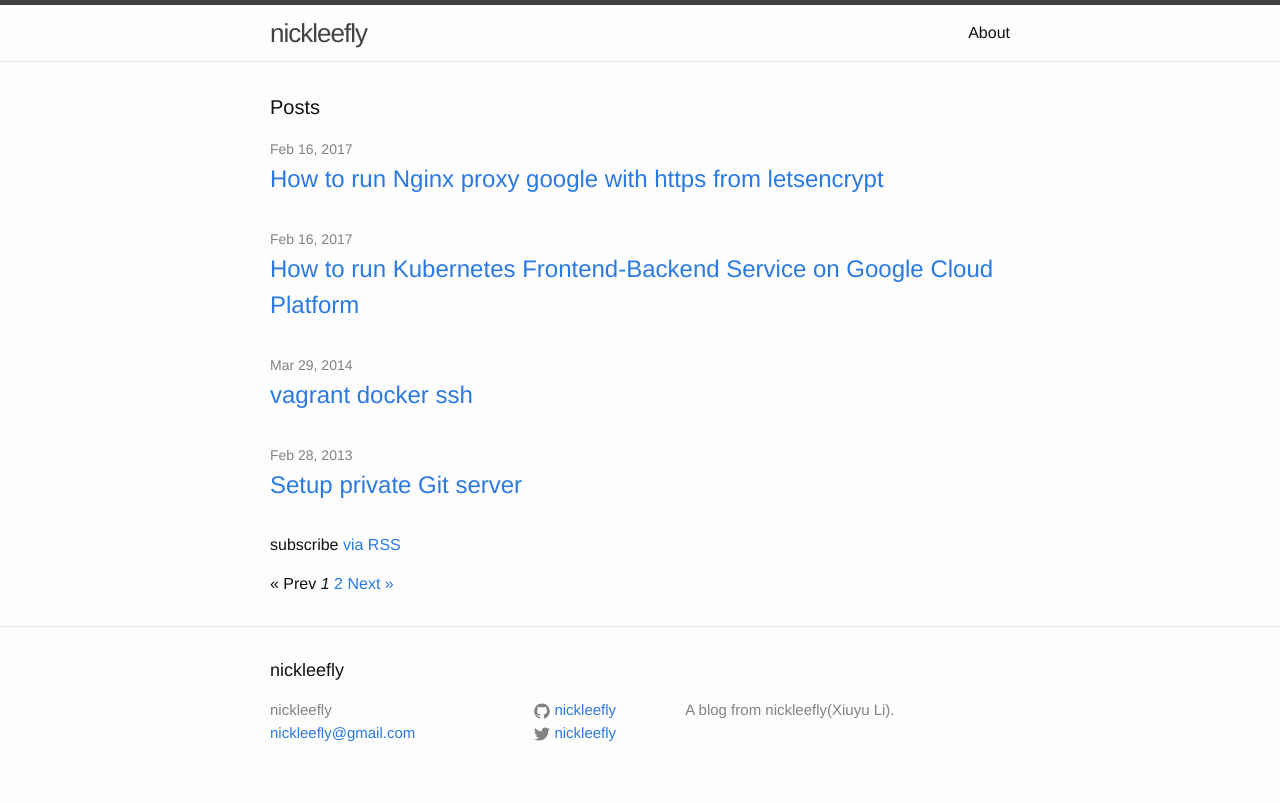
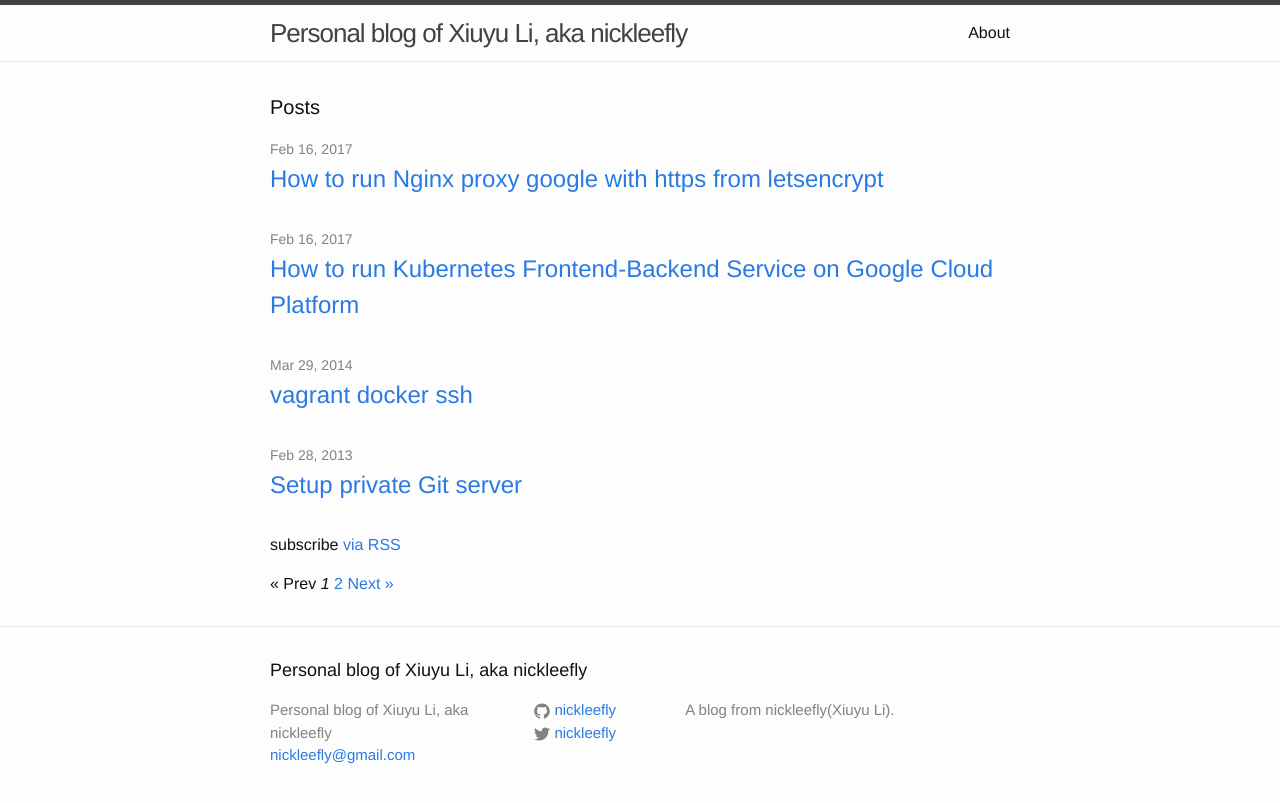
Before and after one commit to nickleefly/nickleefly.github.io, a Jekyll site: the page built from index.html, in a window 1280 px wide. Shown: the top 803 px of the page. Built offline with Jekyll 4.4.1, drawn with Linux system fonts in a browser that asks for light colours; the list of posts is cut into pages by our own code; comment, search, counter and statistics services are not loaded.

Commit message:
update title

```diff
--- a/_config.yml
+++ b/_config.yml
@@ -6,7 +6,7 @@
 # 'jekyll serve'. If you change this file, please restart the server process.
 
 # Site settings
-title: nickleefly
+title: Personal blog of Xiuyu Li, aka nickleefly
 email: nickleefly@gmail.com
 description: > # this means to ignore newlines until "baseurl:"
   A blog from nickleefly(Xiuyu Li).
```
